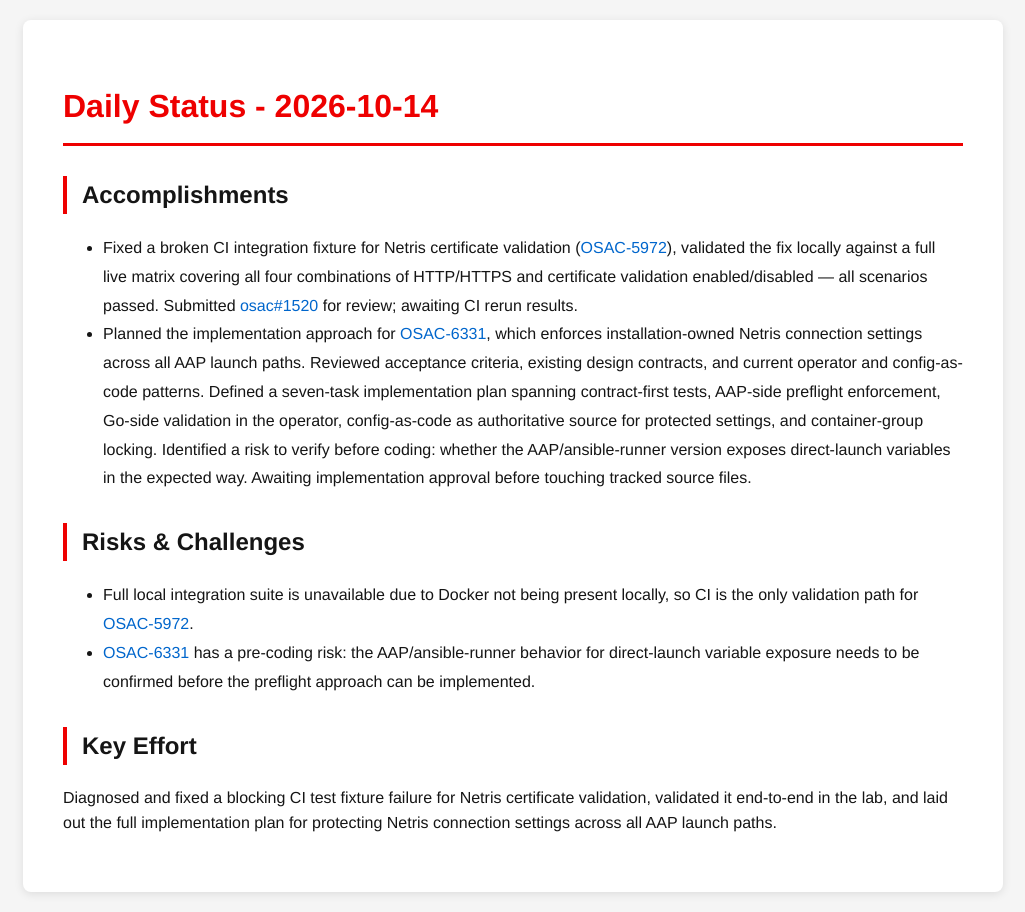
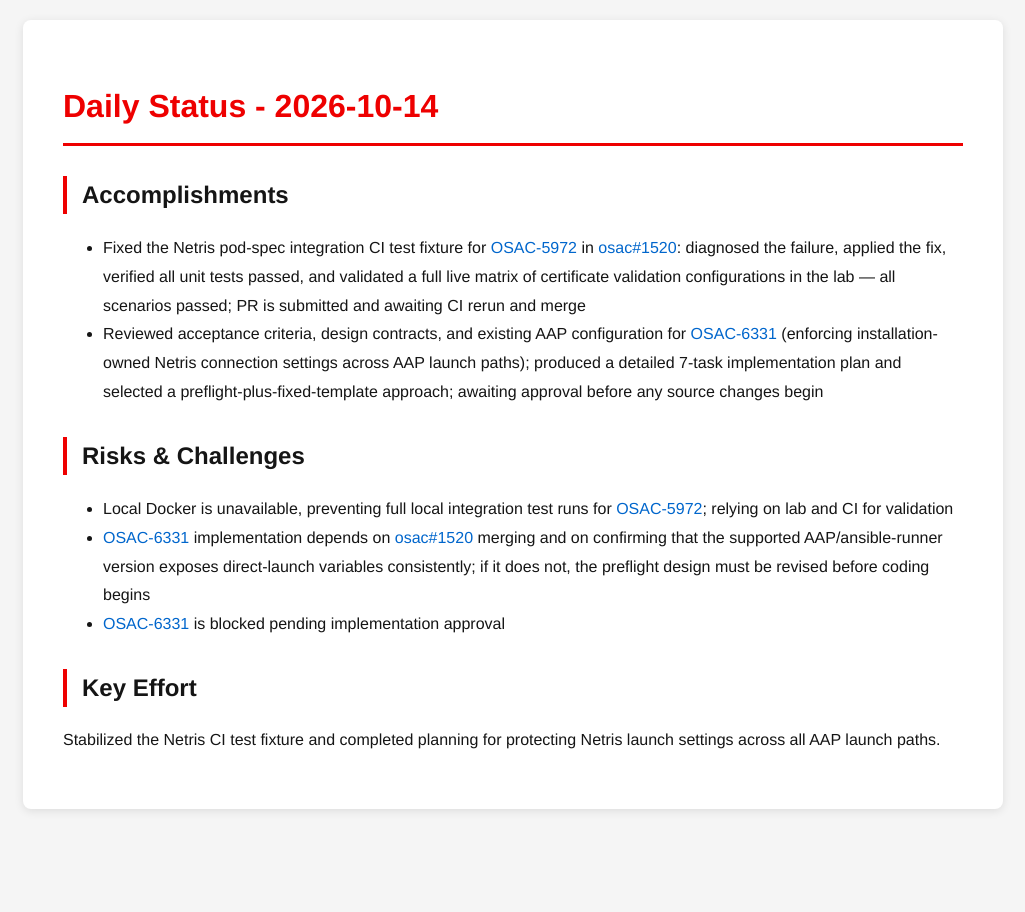
Before and after one commit to tzvatot/daily-status, a Jekyll site: the page built from 2026-10-14.md, in a window 1280 px wide. Shown: the whole page, without its empty margins (127-1152 px from the left). Built offline with Jekyll 4.4.1, drawn with Linux system fonts in a browser that asks for light colours.

Commit message:
Daily status update - 2026-10-14

```diff
--- a/2026-10-14.md
+++ b/2026-10-14.md
@@ -7,12 +7,13 @@
 # Daily Status - 2026-10-14
 
 ## Accomplishments
-- Fixed a broken CI integration fixture for Netris certificate validation ([OSAC-5972](https://redhat.atlassian.net/browse/OSAC-5972)), validated the fix locally against a full live matrix covering all four combinations of HTTP/HTTPS and certificate validation enabled/disabled — all scenarios passed. Submitted [osac#1520](https://github.com/osac-project/osac/pull/1520) for review; awaiting CI rerun results.
-- Planned the implementation approach for [OSAC-6331](https://redhat.atlassian.net/browse/OSAC-6331), which enforces installation-owned Netris connection settings across all AAP launch paths. Reviewed acceptance criteria, existing design contracts, and current operator and config-as-code patterns. Defined a seven-task implementation plan spanning contract-first tests, AAP-side preflight enforcement, Go-side validation in the operator, config-as-code as authoritative source for protected settings, and container-group locking. Identified a risk to verify before coding: whether the AAP/ansible-runner version exposes direct-launch variables in the expected way. Awaiting implementation approval before touching tracked source files.
+- Fixed the Netris pod-spec integration CI test fixture for [OSAC-5972](https://redhat.atlassian.net/browse/OSAC-5972) in [osac#1520](https://github.com/osac-project/osac/pull/1520): diagnosed the failure, applied the fix, verified all unit tests passed, and validated a full live matrix of certificate validation configurations in the lab — all scenarios passed; PR is submitted and awaiting CI rerun and merge
+- Reviewed acceptance criteria, design contracts, and existing AAP configuration for [OSAC-6331](https://redhat.atlassian.net/browse/OSAC-6331) (enforcing installation-owned Netris connection settings across AAP launch paths); produced a detailed 7-task implementation plan and selected a preflight-plus-fixed-template approach; awaiting approval before any source changes begin
 
 ## Risks & Challenges
-- Full local integration suite is unavailable due to Docker not being present locally, so CI is the only validation path for [OSAC-5972](https://redhat.atlassian.net/browse/OSAC-5972).
-- [OSAC-6331](https://redhat.atlassian.net/browse/OSAC-6331) has a pre-coding risk: the AAP/ansible-runner behavior for direct-launch variable exposure needs to be confirmed before the preflight approach can be implemented.
+- Local Docker is unavailable, preventing full local integration test runs for [OSAC-5972](https://redhat.atlassian.net/browse/OSAC-5972); relying on lab and CI for validation
+- [OSAC-6331](https://redhat.atlassian.net/browse/OSAC-6331) implementation depends on [osac#1520](https://github.com/osac-project/osac/pull/1520) merging and on confirming that the supported AAP/ansible-runner version exposes direct-launch variables consistently; if it does not, the preflight design must be revised before coding begins
+- [OSAC-6331](https://redhat.atlassian.net/browse/OSAC-6331) is blocked pending implementation approval
 
 ## Key Effort
-Diagnosed and fixed a blocking CI test fixture failure for Netris certificate validation, validated it end-to-end in the lab, and laid out the full implementation plan for protecting Netris connection settings across all AAP launch paths.
+Stabilized the Netris CI test fixture and completed planning for protecting Netris launch settings across all AAP launch paths.
```
